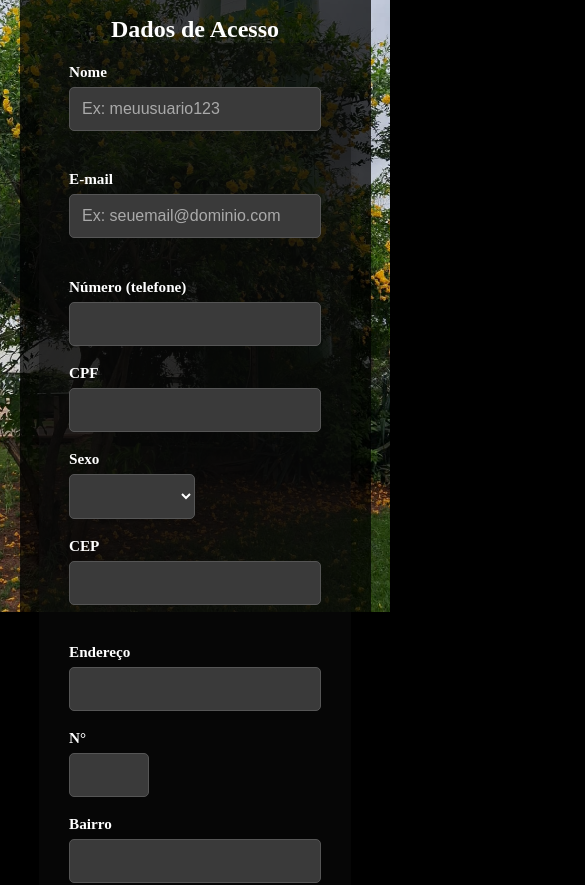
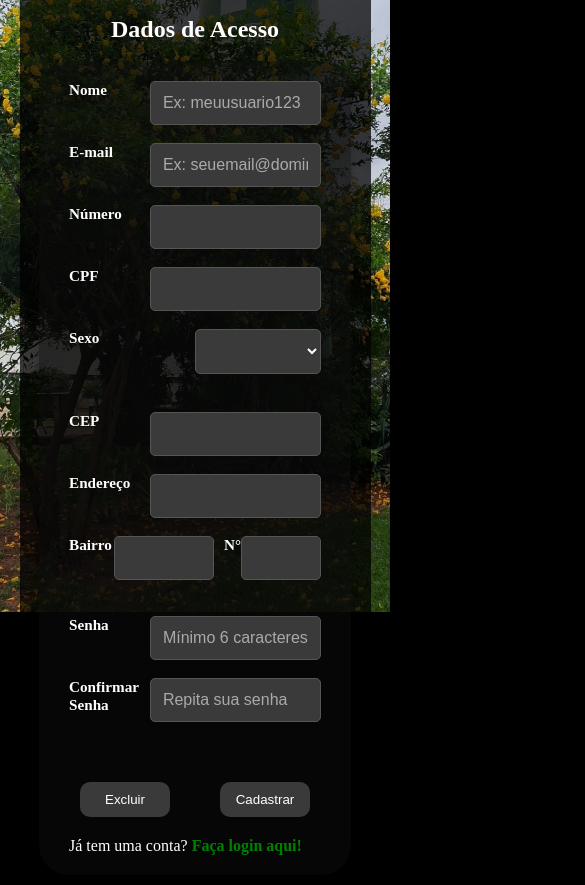
Before and after one commit to Marchiello/EstudAqui, a plain HTML site: page cad-user.html in a window 390 px wide. Shown: the part 232-1117 px from the top of the page, 585 px wide, since content can reach past the window. Drawn offline with Linux system fonts and the light colour scheme.

Commit message:
Add files via upload

```diff
--- a/cad-user.css
+++ b/cad-user.css
@@ -1,4 +1,8 @@
-
+.login-redirect a{
+    text-decoration: none;
+    color: green;
+    font-weight: bold;
+}
 
 button {
     width: 90px;
@@ -13,6 +17,7 @@ button:hover{
     transition-duration: 0.3s;
 }
 .register-form{
+    width: 100%;
     padding: 10px 15px;
     border-radius: 20px;
     background-color: rgba(0, 0, 0, 0.418);
@@ -73,30 +78,57 @@ button:hover{
     border-color: var(--amarelo);
     box-shadow: 0 0 0 2px rgba(255, 215, 0, 0.3);
 }
+.cad-insituicao-redirect a{
+
+    text-decoration: none;
+    color: green;
+    font-weight: bold;
+}
+.form-inst-slc-lnk .form-group .inst-slc-area{
+    text-align: center;
+    display: flex;
+    flex-direction: column;
+    justify-content: center;
+    align-items: center;
+}
+.form-inst-slc-lnk .form-group .inst-slc-area select{
+    width: 100%;
+}
+.bairro-numero{
+    display: flex;
+    justify-content: space-between;
+    gap: 10px;
+}
 /* ------------------------------------------- */
 @media (max-width: 768px) {
     .form-group {
     display: flex;
-    flex-direction: column;
+    /* flex-direction: column; */
 }
     .form-group input {
+
         color: black;
-        padding: 1.5px;
+        /* padding: 1.5px; */
     }
     .form-group {
         margin-bottom: 18px;
         text-align: left; /* Alinha labels à esquerda */
-        width: 100%;
+        /* width: 100%; */
     }
 
     .form-group label {
+
+        width: 50%;
         display: block; /* Garante que a label fique em sua própria linha */
         margin-bottom: 6px;
         font-weight: bold;
         color: var(--branco);
         font-size: 0.95em;
     }
+    .form-group {
+        display: flex;
 
+    }
 
 
     .form-group input[type="text"],
@@ -116,6 +148,13 @@ button:hover{
     }
     .form-group select{
         width: 50%;
+        display: flex;
+        justify-content: flex-end;
+    }
+    .bairro-numero{
+        display: flex;
+        justify-content: space-between;
+        gap: 10px;
     }
     .form-group input:focus {
         border-color: var(--amarelo); /* Borda amarela ao focar */
@@ -160,6 +199,7 @@ button:hover{
         opacity: 1;
     }
     .register-form {
+        /* width: 100px; */
         flex-direction: column;
         padding: 10px 15px;
         border-radius: 30px;
@@ -183,7 +223,9 @@ button:hover{
         border-radius: 10px;
         transition: transform 0.3s ease;
     }
-
+    .address-area{
+        display: flex;
+    }
 
     .form-group button:hover {
         transform: translateY(-13px); /* Efeito sutil ao passar o mouse */
@@ -202,8 +244,30 @@ button:hover{
     }
 
     #conteiner-principal{
-        height: 100%;
+        /* height: 100%; */
         border-radius: 0px;
         border-radius: 20px;
     }
+
+    /* .form-inst-slc-lnk{
+        display: flex;
+        justify-content: space-between;
+    } */
+
+    /* .form-inst-slc-lnk{
+        display: flex;
+        flex-direction: column;
+        justify-content: center;
+        align-items: center;
+    }
+    .form-inst-slc-lnk .form-group .inst-slc-area{
+        text-align: center;
+        display: flex;
+        flex-direction: column;
+        justify-content: center;
+        align-items: center;
+    }
+    .form-inst-slc-lnk .form-group .inst-slc-area select{
+        width: 100%;
+    } */
 }
--- a/cad-user.html
+++ b/cad-user.html
@@ -49,6 +49,7 @@
             </div>
 
             <h2>Dados de Acesso</h2>
+            <br>
             <div class="container-main">
                 <form id="registerForm" class="register-form">
                     <div class="part-esq">
@@ -65,7 +66,12 @@
                         </div>
 
                         <div class="form-group">
-                                <label for="">Número (telefone)</label>
+                                <label for="">
+                                    <div>
+                                        Número
+
+                                    </div>
+                                </label>
                                 <input type="text">
                             </div>
                         <div class="form-group">
@@ -81,28 +87,30 @@
                                 <option value="">Prefiro não dizer</option>
                             </select>
                         </div>
-                        <div class="form-group">
-                             <label for="">CEP</label>
-                             <input type="text">
-                         </div>
                     </div>
                     <!-- ----------------------------------- -->
                      <div class="part-dir">
-
+                        <div class="form-group">
+                            <label for="">CEP</label>
+                            <input type="text">
+                        </div>
                          <div class="form-group">
                              <label for="">Endereço</label>
                              <input type="text">
                          </div>
-                         <div class="form-group" >
-                             <label for="">N°</label>
-                             <input type="text" style="width: 80px;">
-                             <!-- ------------ -->
+                         <div class="bairro-numero">
+                             <div class="form-group">
+                                 <label for="">Bairro</label>
+                                 <input type="text">
+                             </div>
+                             <div class="form-group" id="form-id-slc">
+                                 <label for="">N°</label>
+                                 <input type="text" style="width: 80px;">
+                                 <!-- ------------ -->
 
+                             </div>
                          </div>
-                         <div class="form-group">
-                             <label for="">Bairro</label>
-                             <input type="text">
-                         </div>
+                         <br>
                          <div class="form-group">
                              <label for="password">Senha</label>
                              <input type="password" id="password" name="password" placeholder="Mínimo 6 caracteres" required autocomplete="new-password">
```
Also changed, not shown: cad-colaborador.html (+35 -21 lines), cad-instituicao.html (+16 -12 lines).
